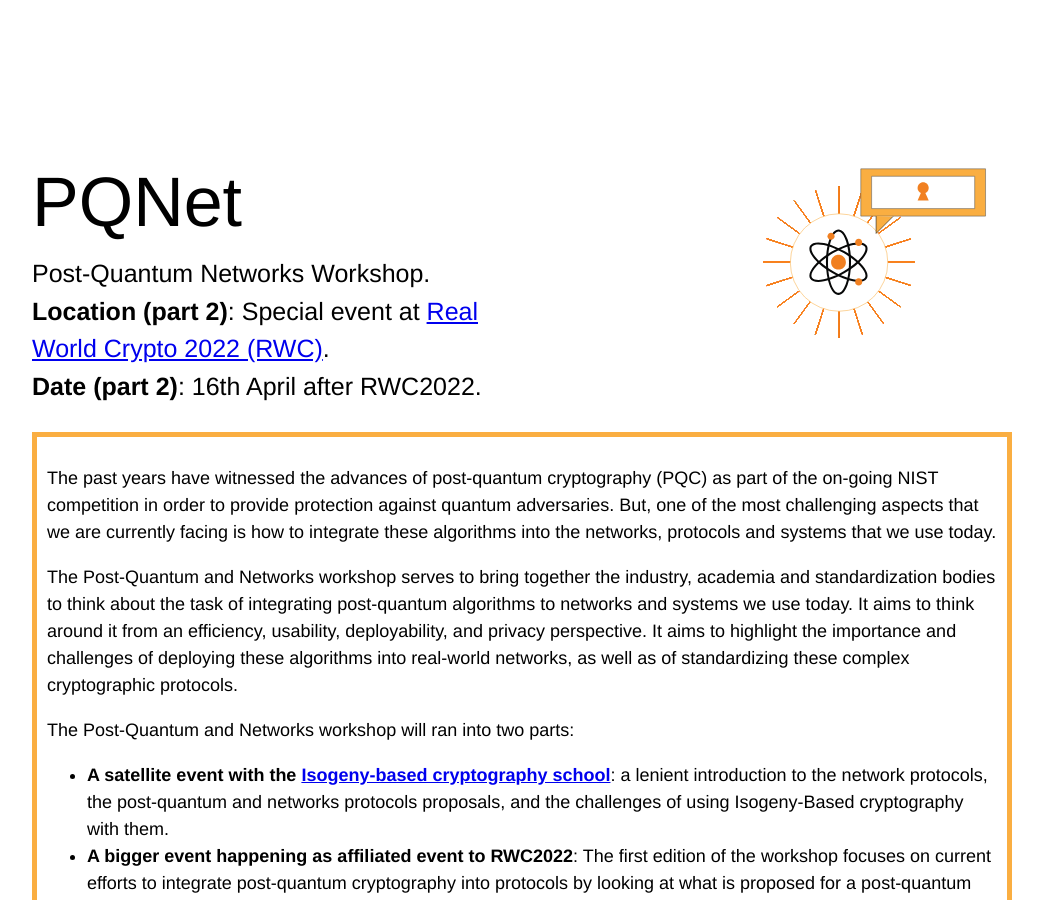
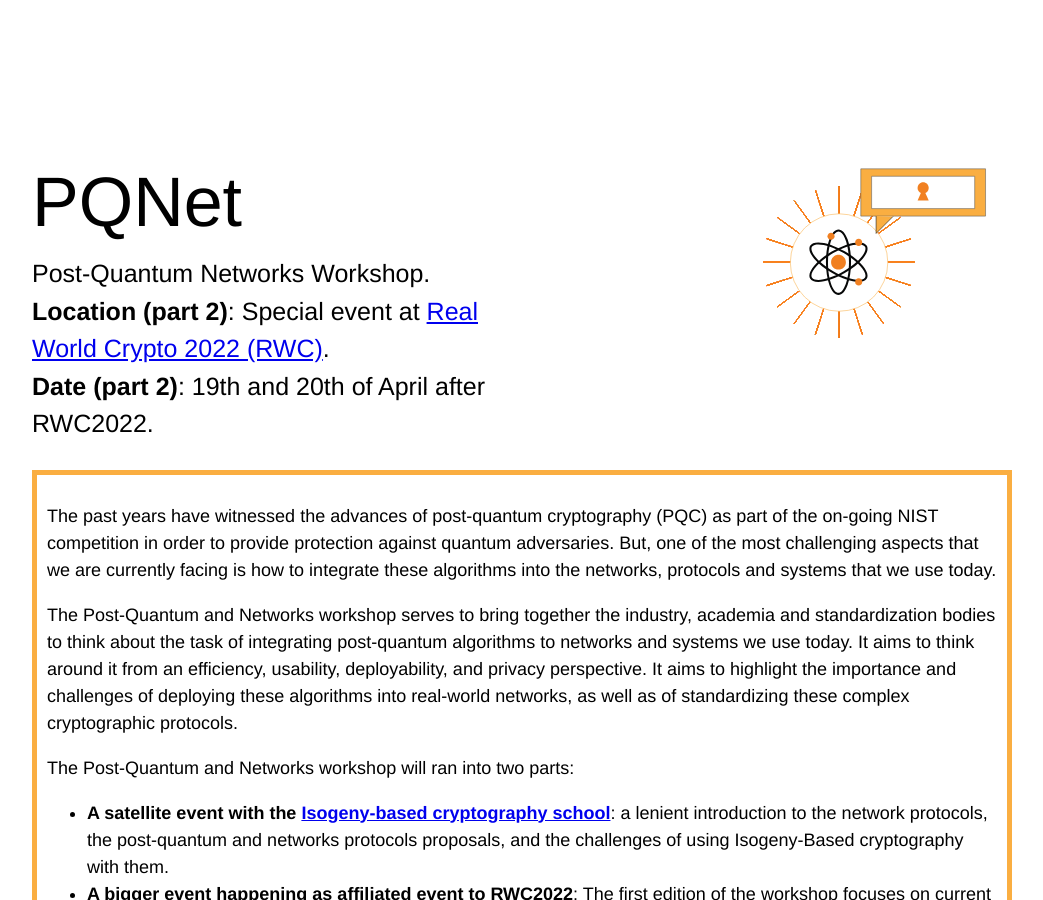
Before and after one commit to claucece/PQNet-Workshop, a Jekyll site: the page built from index.html, in a window 1280 px wide and 900 px high. Shown: the whole window, without its empty margins (118-1161 px from the left). Built offline with Jekyll 4.4.1, drawn with Linux system fonts in a browser that asks for light colours.

Commit message:
Update date

```diff
--- a/index.html
+++ b/index.html
@@ -6,7 +6,7 @@ layout: default
     <p id="main-title">PQNet</p>
     <p id="main-description">Post-Quantum Networks Workshop.</p>
     <p id="main-description"><strong>Location (part 2)</strong>: Special event at <a href="https://rwc.iacr.org/2022/">Real World Crypto 2022 (RWC)</a>.</p>
-    <p id="main-description"><strong>Date (part 2)</strong>: 16th April after RWC2022.</p>
+    <p id="main-description"><strong>Date (part 2)</strong>: 19th and 20th of April after RWC2022.</p>
   </div>
   <div id="main-logo">
     <svg version="1.1" id="Layer_1" xmlns="http://www.w3.org/2000/svg" xmlns:xlink="http://www.w3.org/1999/xlink" x="0px" y="0px" viewBox="0 0 501.7 373.9" style="enable-background:new 0 0 501.7 373.9;" xml:space="preserve">
```
